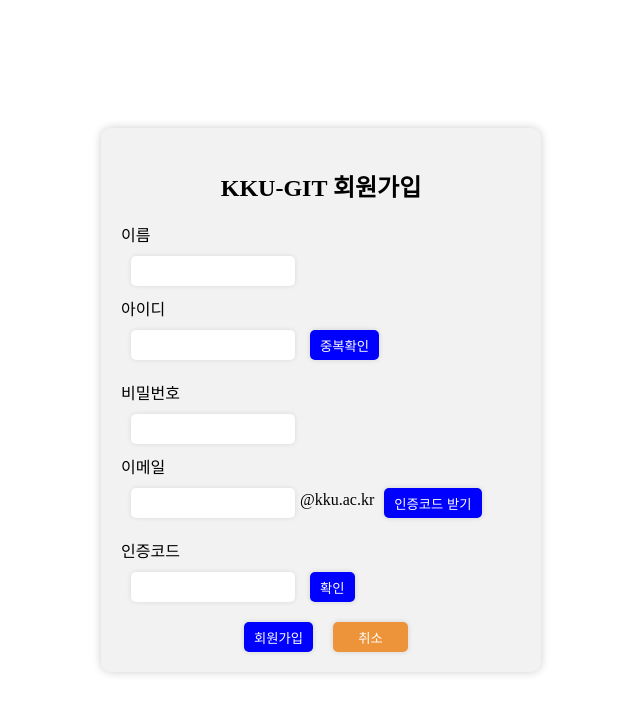
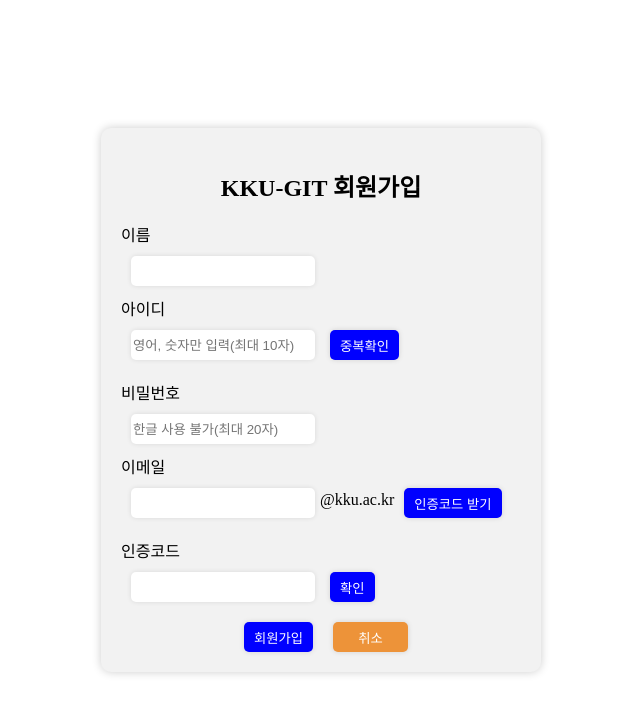
Before and after one commit to JeongHunsss/KKU-GIT, a PHP site: page /login/register.php in a window 1280 px wide. Shown: the top 714 px of the page, without its empty margins (319-959 px from the left). Run offline with PHP 8.4, Linux system fonts and the light colour scheme.

Commit message:
0526회원가입 페이지 수정

```diff
--- a/login/css/register.css
+++ b/login/css/register.css
@@ -34,7 +34,7 @@ h2{
   .join-input {
     margin-bottom: 10px;
     margin-left: 10px;
-    width: 160px;
+    width: 180px;
     height: 28px;
     display: inline-block;
     /* padding: 5px; */
@@ -86,13 +86,6 @@ h2{
   margin-left: 10px;
   align-self: flex-start;
 }
-
-.input-group .verification-check-button {
-  margin-left: 10px;
-  align-self: flex-start;
-}
-
-
 
 .duplicate-check-button{
   background-color: rgb(237, 147, 57);
--- a/login/register.php
+++ b/login/register.php
@@ -28,7 +28,7 @@ if (isset($_POST['regist'])) {
                     $query = "INSERT INTO user (id, password, name) VALUES ('$user_id', '$password', '$user_name')";
                     mysqli_query($conn, $query);
 
-                    // 세션변수 무작위로 변경
+                    // 세션변수 무작위로 변경 이메일 코드 입력창은 최대 5글자 제한이므로 6글자의 코드로 초기화
                     $code = rand(100000, 999999);
                     $_SESSION['verification_code'] = $code;
                     $_SESSION['is_duplication'] = $code;
@@ -110,7 +110,7 @@ if (isset($_POST['code_check'])) {
 
         <label class="join-label" for="user_name">이름 </label>
         <input class="join-input" type="text" id="user_name" name="user_name"
-                value="<?php echo isset($_POST['user_name']) ? $_POST['user_name'] : ''; ?>">
+            maxlength="10" value="<?php echo isset($_POST['user_name']) ? $_POST['user_name'] : ''; ?>">
 
 
         <label class="join-label" for="user_id">아이디
@@ -125,7 +125,8 @@ if (isset($_POST['code_check'])) {
 
         <div class="input-group">
             <input class="join-input" type="text" id="user_id" name="user_id"
-                value="<?php echo isset($_POST['user_id']) ? $_POST['user_id'] : ''; ?>">
+                value="<?php echo isset($_POST['user_id']) ? $_POST['user_id'] : ''; ?>"
+                maxlength="10" pattern="[A-Za-z0-9]{1,10}" placeholder="영어, 숫자만 입력(최대 10자)">
             <button class="verification-code-button" name="duplication_verify">중복확인</button>
         </div>
 
@@ -134,7 +135,8 @@ if (isset($_POST['code_check'])) {
         <!-- <br> -->
         <label class="join-label" for="password">비밀번호 </label>
             <input class="join-input" type="password" id="password" name="password"
-                value="<?php echo isset($_POST['password']) ? $_POST['password'] : ''; ?>">
+                value="<?php echo isset($_POST['password']) ? $_POST['password'] : ''; ?>"
+                maxlength="20" pattern="[^\sㄱ-ㅎㅏ-ㅣ가-힣]{1,20}" placeholder="한글 사용 불가(최대 20자)">
 
 
         <label class="join-label" for="email">이메일
@@ -164,7 +166,7 @@ if (isset($_POST['code_check'])) {
         </label>
         <div class="input-group">
              <input class="join-input" type="text" id="verification_code" name="verification_code"
-                 value="<?php if($_SESSION['isChecking'] === 1){echo " 이메일 인증이 되었습니다.";} ?>">
+              maxlength="5" value="<?php if($_SESSION['isChecking'] === 1){echo " 이메일 인증이 되었습니다.";} ?>">
             <button class="verification-check-button" name="code_check">확인</button>
         </div>
 
```
Lines whose indentation alone changed are shown as unchanged.
